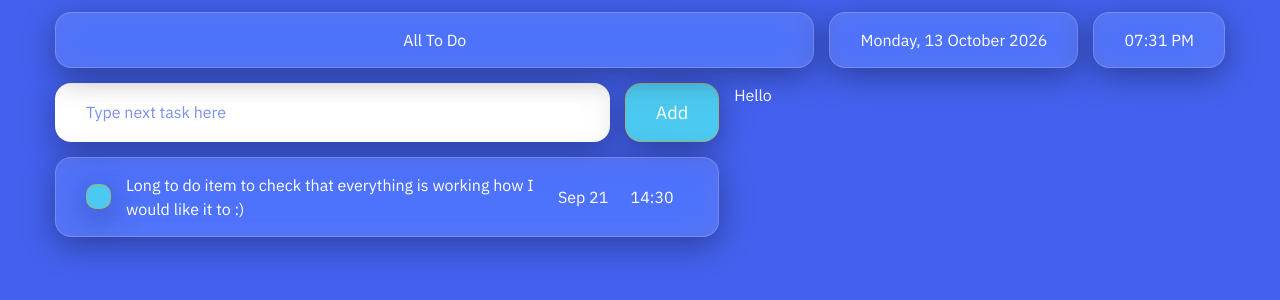
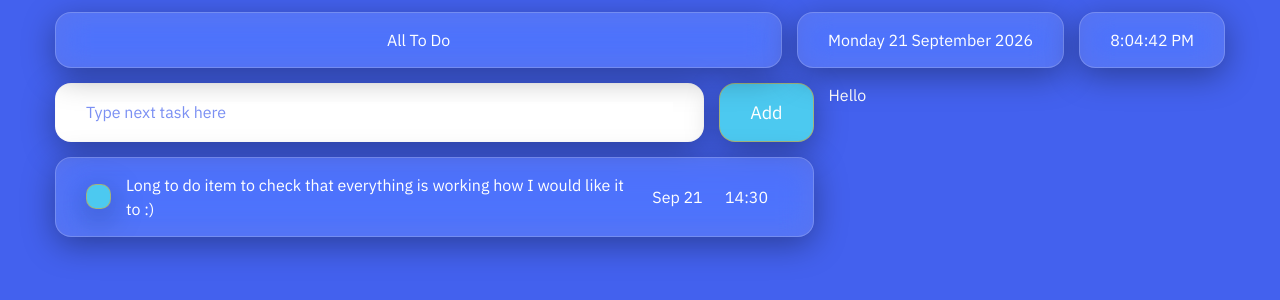
Before and after one commit to jrandetdev/todoApp, a website built with Vite: page index.html in a window 1280 px wide. Shown: the part 172-472 px from the top of the page. Built offline with nearby package versions, Linux system fonts and the light colour scheme; a web font is replaced by a local one.

Commit message:
feat: added vite server for transpilation (export and import between ts files)

```diff
--- a/index.html
+++ b/index.html
@@ -15,6 +15,7 @@
       rel="stylesheet"
     />
     <link rel="stylesheet" href="todo.css" />
+    <script type="module" src="/src/main.ts" defer></script>
     <title>Get Things Done</title>
   </head>
   <body>
@@ -27,10 +28,10 @@
             <p>All To Do</p>
           </div>
           <div class="surface glass date">
-            <p>Monday, 13 October 2026</p>
+            <p id="fullDate"></p>
           </div>
           <div class="surface glass">
-            <p>07:31 PM</p>
+            <p id="clock">00:00:00</p>
           </div>
         </div>
       </header>
--- /dev/null
+++ b/src/dateTime.ts
@@ -0,0 +1,23 @@
+export function setDate() {
+  const fullDate = document.getElementById("fullDate");
+  if (fullDate !== null) {
+    fullDate.textContent = new Date().toLocaleDateString("en-GB", {
+      weekday: "long",
+      day: "numeric",
+      month: "long",
+      year: "numeric",
+    });
+  }
+}
+
+function updateClock() {
+  const clock = document.getElementById("clock");
+  if (clock != null) {
+    clock.textContent = new Date().toLocaleTimeString();
+  }
+}
+
+export function startClock() {
+  updateClock();
+  setInterval(updateClock, 1000);
+}
--- /dev/null
+++ b/src/main.ts
@@ -0,0 +1,20 @@
+import "./todo.css";
+import "./reset.css";
+import "./dateTime.ts";
+import { setDate, startClock } from "./dateTime.ts";
+
+// const todoItem = {
+//   content: "",
+//   done: false,
+//   dueDate: "",
+//   dueTime: "",
+// };
+
+// function addTodoItem() {}
+
+function setup() {
+  setDate();
+  startClock();
+}
+
+setup();
--- a/todo.css
+++ b/src/todo.css
@@ -66,7 +66,7 @@ header {
 main {
   /* layout */
   display: grid;
-  grid-template-columns: 2.3fr 1.7fr;
+  grid-template-columns: 2.87fr 1.5fr;
   gap: var(--app-gap);
 
   /* box */
```
Also changed, not shown: package.json (added, +15 -0 lines), tsconfig.json (added, +24 -0 lines), src/reset.css (renamed from reset.css), todo.js (deleted), 2 other files.
